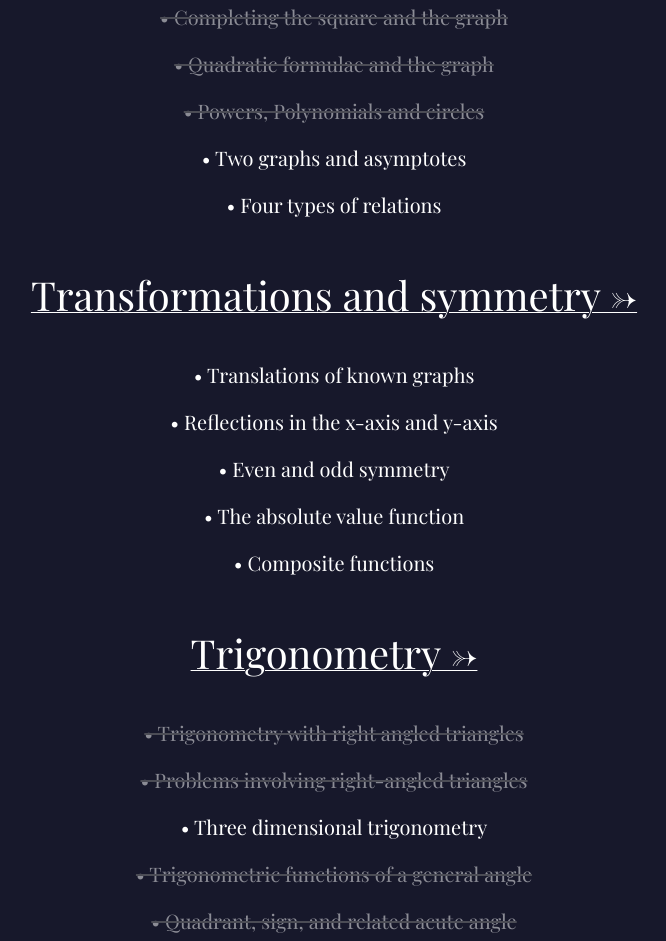
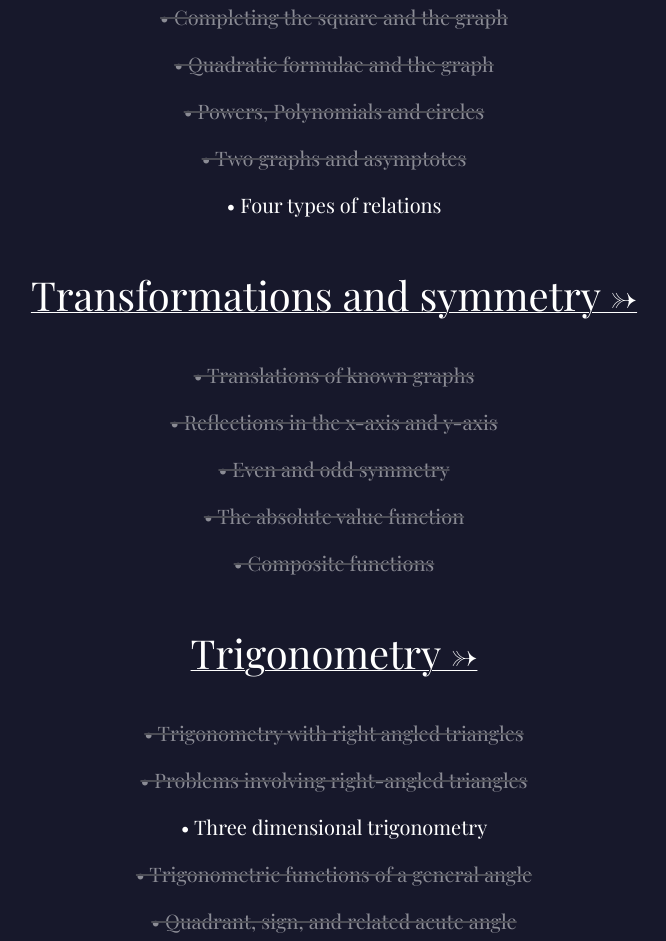
Before and after one commit to gitnotv/aboutme, a plain HTML site: page progress.html in a window 1280 px wide. Shown: the part 1250-2191 px from the top of the page, without its empty margins (306-972 px from the left). Drawn offline with nearby package versions, Linux system fonts and the light colour scheme.

Commit message:
Add files via upload

```diff
--- a/main.css
+++ b/main.css
@@ -108,7 +108,7 @@ a:visited {
     color:white;
     text-align: center;
     padding: 30px 20px 30px 20px;
-    border: solid rgb(227, 127, 50) 3px;
+    border: solid rgb(9, 252, 147) 3px;
     border-radius: 15px;
     font-family: 'Playfair Display', serif;
 
--- a/progress.html
+++ b/progress.html
@@ -24,14 +24,14 @@
 <p class="text ln">• Completing the square and the graph</p>
 <p class="text ln">• Quadratic formulae and the graph</p>
 <p class="text ln">• Powers, Polynomials and circles</p>
-<p class="text">• Two graphs and asymptotes</p>
+<p class="text ln">• Two graphs and asymptotes</p>
 <p class="text">• Four types of relations</p>
 <p class="bh2">Transformations and symmetry -></p>
-<p class="text">• Translations of known graphs</p>
-<p class="text">• Reflections in the x-axis and y-axis</p>
-<p class="text">• Even and odd symmetry</p>
-<p class="text">• The absolute value function</p>
-<p class="text">• Composite functions</p>
+<p class="text ln">• Translations of known graphs</p>
+<p class="text ln">• Reflections in the x-axis and y-axis</p>
+<p class="text ln">• Even and odd symmetry</p>
+<p class="text ln">• The absolute value function</p>
+<p class="text ln">• Composite functions</p>
 <p class="bh2">Trigonometry -></p>
 <p class="text ln">• Trigonometry with right angled triangles</p>
 <p class="text ln">• Problems involving right-angled triangles</p>
```
Also changed, not shown: index.html (+2 -2 lines).
